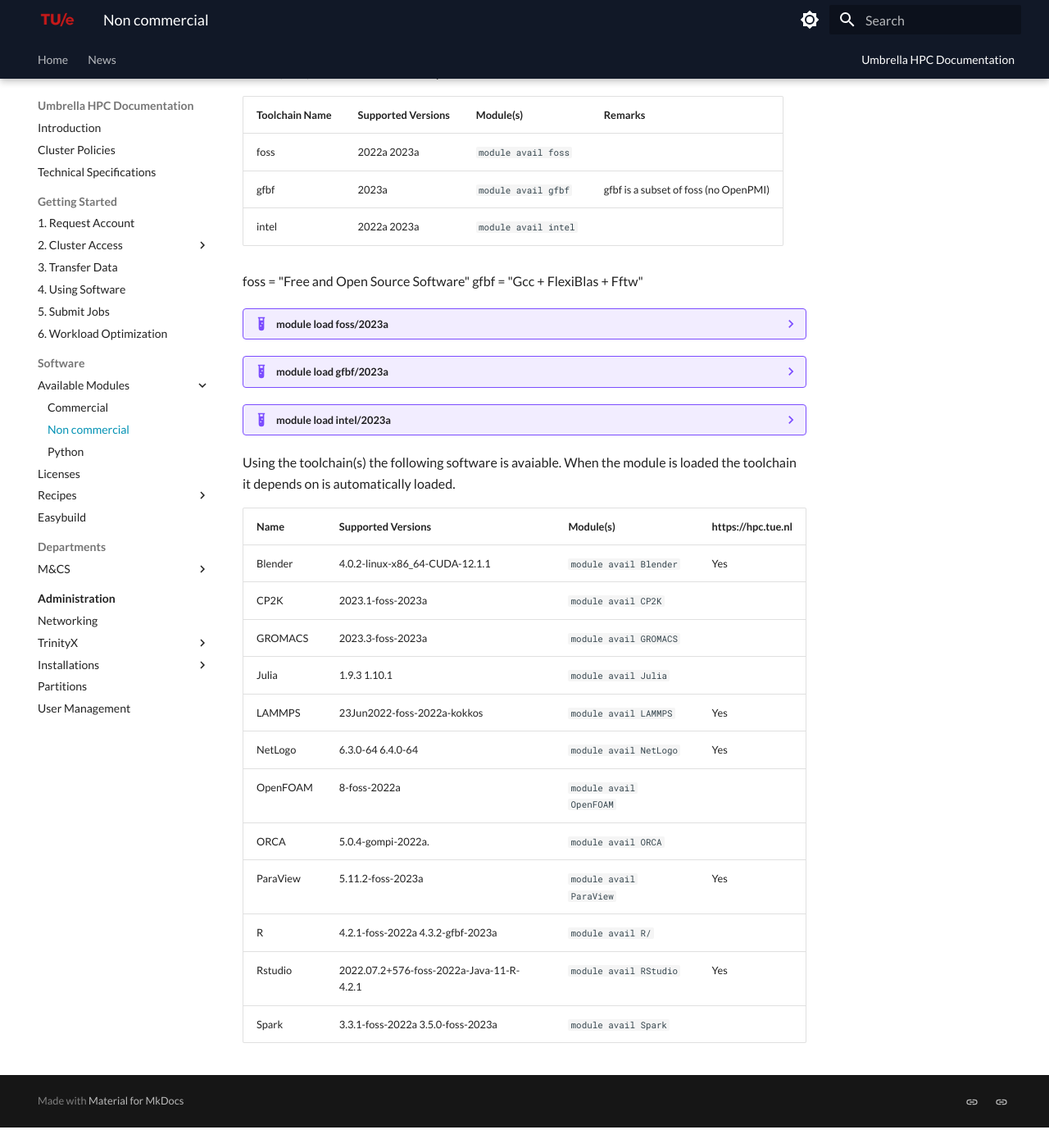
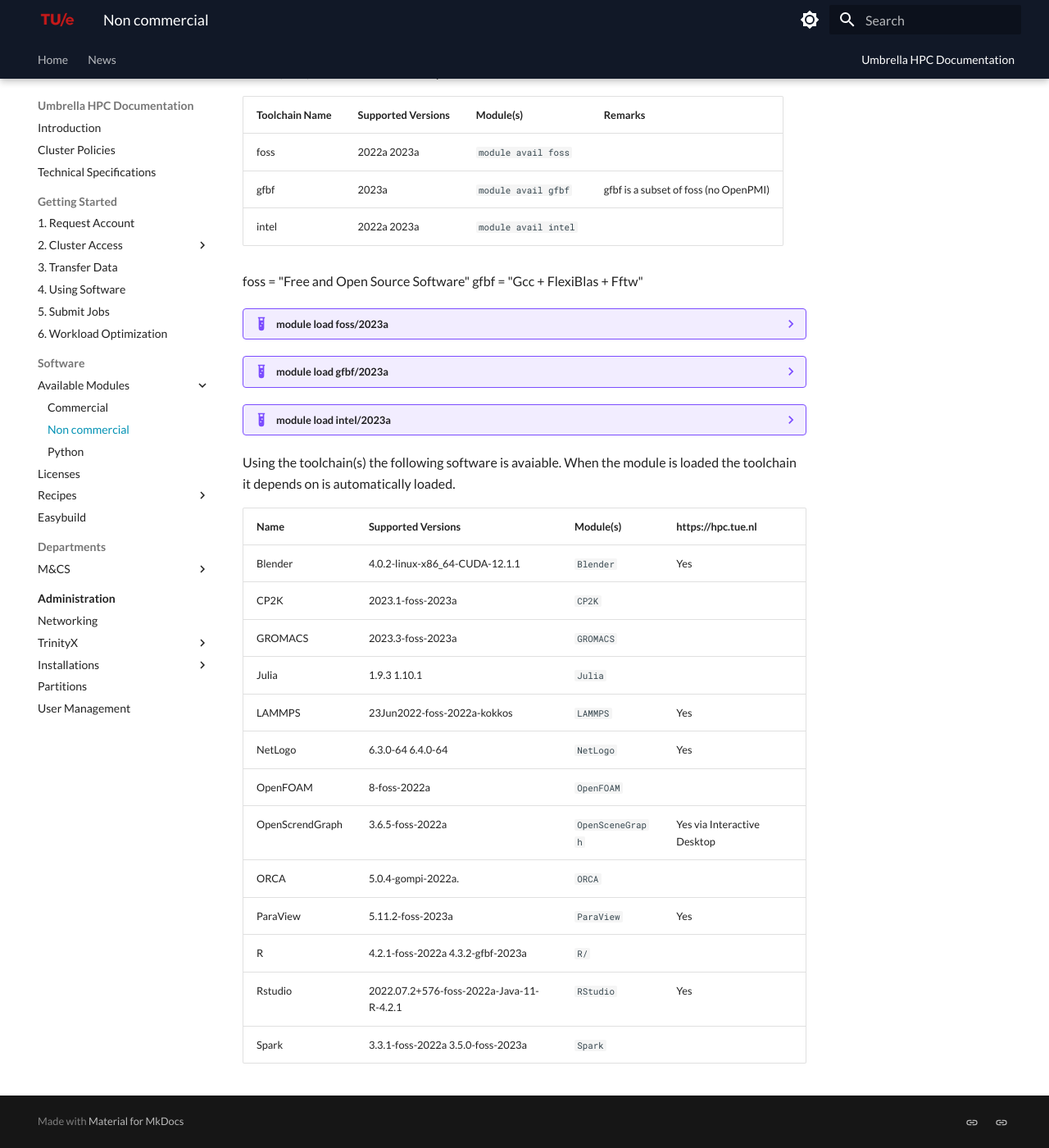
Before and after one commit to gferhpc/supercomputing.tue.nl, an MkDocs documentation site: the page built from pages/documentation/software/modules/non-commercial.md, in a window 1280 px wide and 1400 px high, scrolled down 244 px. Shown: the whole window at 82% size. Built offline with MkDocs 1.6.1 and Material for MkDocs 9.7.7, drawn with Linux system fonts in a browser that asks for light colours; before the commit the page ends 1619 px from its top, so only the background shows below that.

Commit message:
Update non-commercial.md

```diff
--- a/pages/documentation/software/modules/non-commercial.md
+++ b/pages/documentation/software/modules/non-commercial.md
@@ -77,15 +77,16 @@
 
 | Name           | Supported Versions                   | Module(s)                | https://hpc.tue.nl |
 | -------------- | ------------------------------------ | ------------------------ | ------------------ |
-| Blender        | 4.0.2-linux-x86_64-CUDA-12.1.1       | `module avail Blender`   | Yes |
-| CP2K           | 2023.1-foss-2023a                    | `module avail CP2K`      | |
-| GROMACS        | 2023.3-foss-2023a                    | `module avail GROMACS`   | |
-| Julia          | 1.9.3 1.10.1                         | `module avail Julia`     | |
-| LAMMPS         | 23Jun2022-foss-2022a-kokkos          | `module avail LAMMPS`    | Yes |
-| NetLogo        | 6.3.0-64 6.4.0-64                    | `module avail NetLogo`   | Yes |
-| OpenFOAM       | 8-foss-2022a                         | `module avail OpenFOAM`  | |
-| ORCA           | 5.0.4-gompi-2022a.                   | `module avail ORCA`      | |
-| ParaView       | 5.11.2-foss-2023a                    | `module avail ParaView`  | Yes |
-| R              | 4.2.1-foss-2022a  4.3.2-gfbf-2023a   | `module avail R/`        | |
-| Rstudio        | 2022.07.2+576-foss-2022a-Java-11-R-4.2.1 | `module avail RStudio` | Yes |
-| Spark          | 3.3.1-foss-2022a 3.5.0-foss-2023a    | `module avail Spark`        | |
+| Blender        | 4.0.2-linux-x86_64-CUDA-12.1.1       | `Blender`   | Yes |
+| CP2K           | 2023.1-foss-2023a                    | `CP2K`      | |
+| GROMACS        | 2023.3-foss-2023a                    | `GROMACS`   | |
+| Julia          | 1.9.3 1.10.1                         | `Julia`     | |
+| LAMMPS         | 23Jun2022-foss-2022a-kokkos          | `LAMMPS`    | Yes |
+| NetLogo        | 6.3.0-64 6.4.0-64                    | `NetLogo`   | Yes |
+| OpenFOAM       | 8-foss-2022a                         | `OpenFOAM`  | |
+| OpenScrendGraph| 3.6.5-foss-2022a                     | `OpenSceneGraph`  | Yes via Interactive Desktop |
+| ORCA           | 5.0.4-gompi-2022a.                   | `ORCA`      | |
+| ParaView       | 5.11.2-foss-2023a                    | `ParaView`  | Yes |
+| R              | 4.2.1-foss-2022a  4.3.2-gfbf-2023a   | `R/`        | |
+| Rstudio        | 2022.07.2+576-foss-2022a-Java-11-R-4.2.1 | `RStudio` | Yes |
+| Spark          | 3.3.1-foss-2022a 3.5.0-foss-2023a    | `Spark`        | |
```
